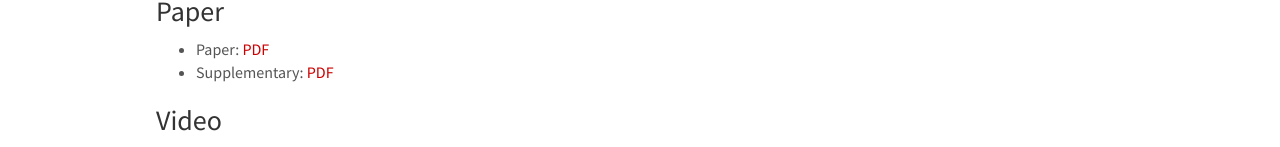
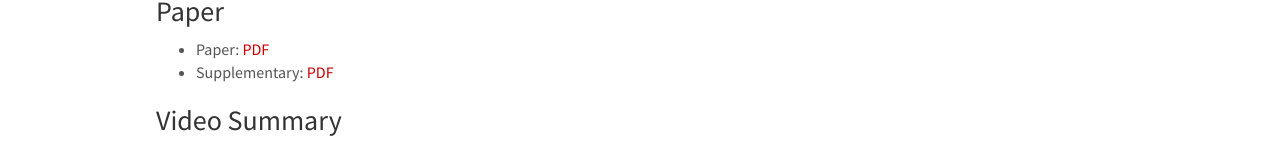
Before and after one commit to varunjampani/varunjampani.github.io, a Jekyll site: the page built from _pages/slide.md, in a window 1280 px wide and 1400 px high, scrolled down 938 px. Shown: the part 417-564 px from the top of the window. Built offline with Jekyll 4.4.1, drawn with Linux system fonts in a browser that asks for light colours; nearby versions of some CDN libraries; some of the changed text lies outside the part shown; grey boxes are pictures that could not be loaded.

Commit message:
Update slide.md

```diff
--- a/_pages/slide.md
+++ b/_pages/slide.md
@@ -62,7 +62,7 @@ Single image 3D photography enables viewers to view a still image from novel vie
 - Supplementary: <a href="{{ site.url }}{{ site.baseurl }}/papers/jampani21_SLIDE_supp.pdf" style="color: #CC0000"> PDF </a>
 
 [comment]: Video Summary
-<h3> Video </h3>
+<h3> Video Summary </h3>
 <center>
 <iframe width="900" height="500" src="https://youtu.be/RQio7q-ueY8" frameborder="0" allow="autoplay; encrypted-media" allowfullscreen></iframe>
 </center>
```
Also changed, not shown: other parts of _pages/slide.md (+2 -2 lines).
